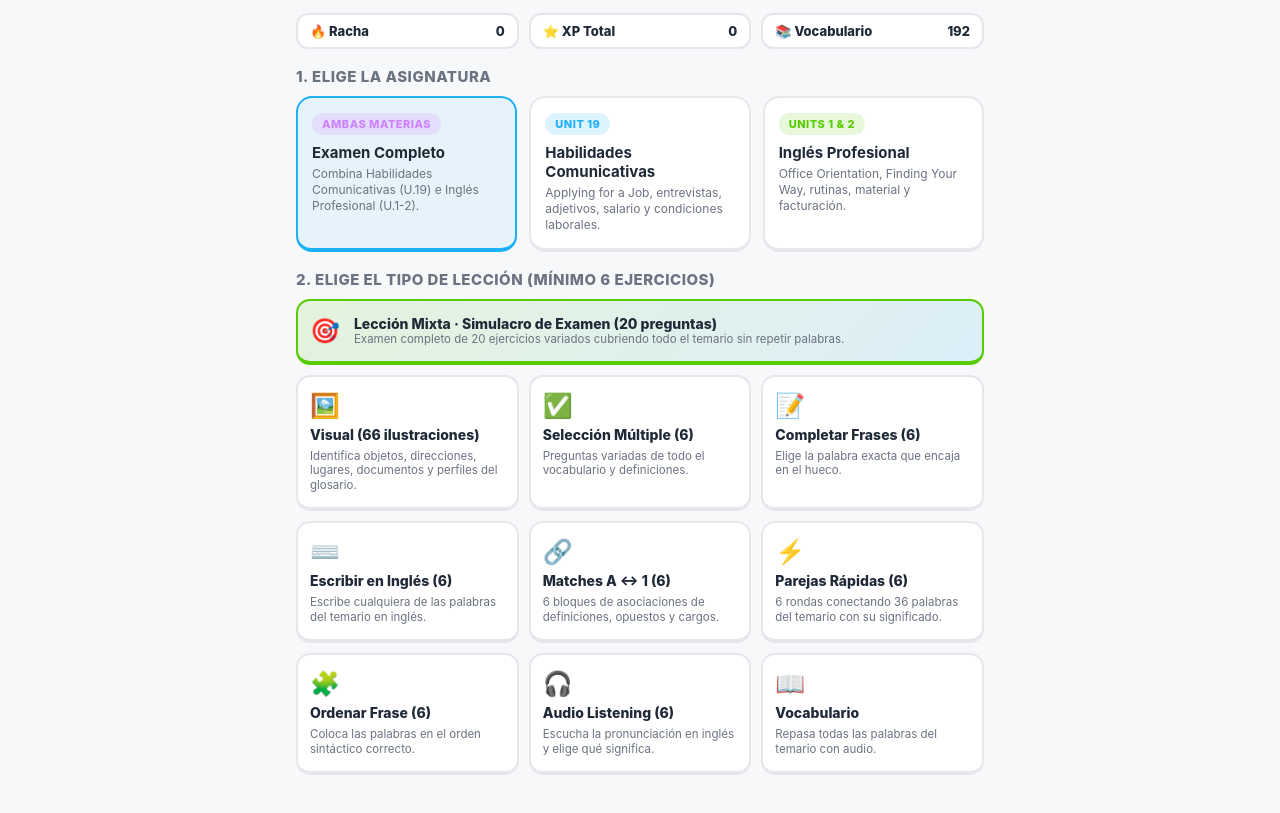
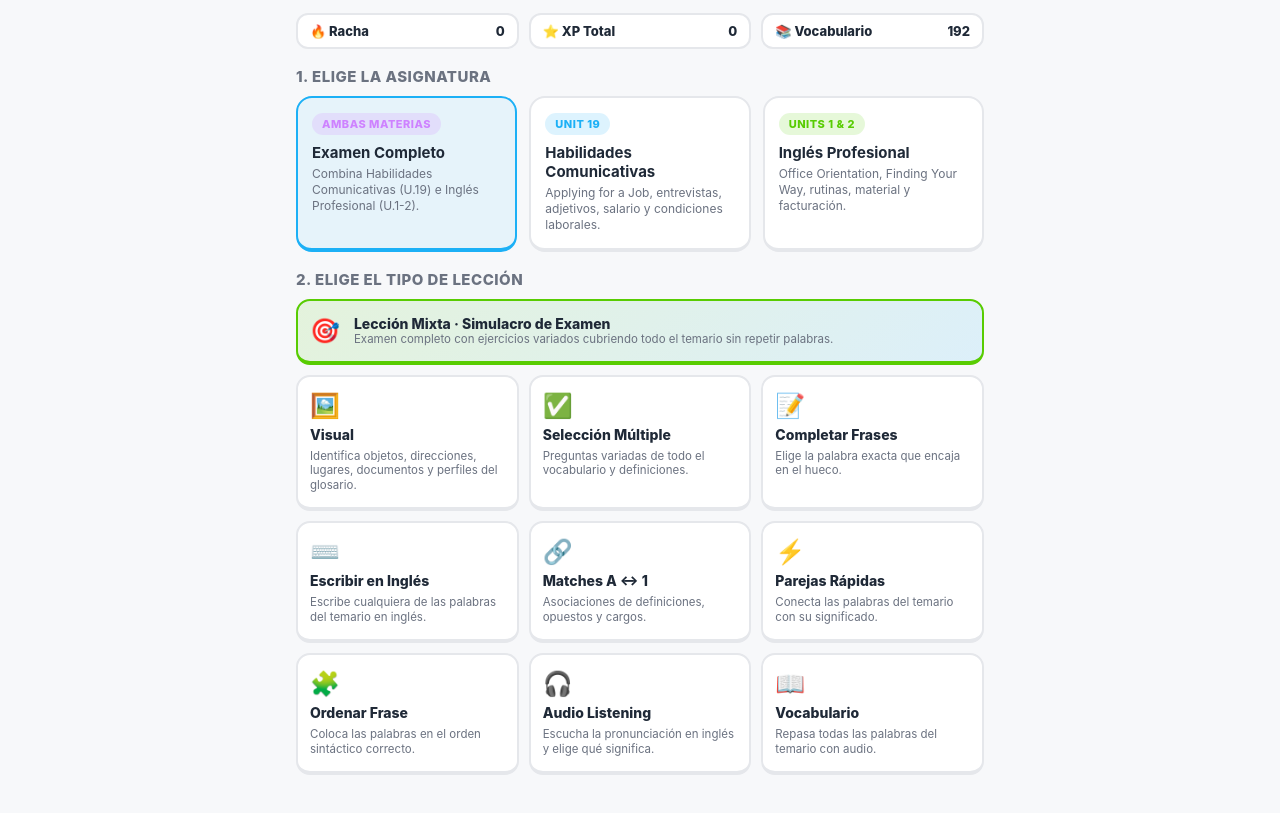
Before and after one commit to yv07-tech/Ruti, a plain HTML site: page index.html in a window 1280 px wide. Shown: the part 71-884 px from the top of the page. Drawn offline with Linux system fonts and the light colour scheme.

Commit message:
Update index.html

```diff
--- a/index.html
+++ b/index.html
@@ -824,61 +824,61 @@
         </div>
       </div>
 
-      <div class="section-title">2. Elige el tipo de lección (Mínimo 6 ejercicios)</div>
+      <div class="section-title">2. Elige el tipo de lección</div>
       <div class="modes-grid">
         <button class="mode-btn featured" onclick="startMode('mixed')">
           <span class="mode-icon">🎯</span>
           <div>
-            <div class="mode-name">Lección Mixta · Simulacro de Examen (20 preguntas)</div>
-            <div class="mode-desc">Examen completo de 20 ejercicios variados cubriendo todo el temario sin repetir palabras.</div>
+            <div class="mode-name">Lección Mixta · Simulacro de Examen</div>
+            <div class="mode-desc">Examen completo con ejercicios variados cubriendo todo el temario sin repetir palabras.</div>
           </div>
         </button>
 
         <button class="mode-btn" onclick="startMode('visual')">
           <span class="mode-icon">🖼️</span>
-          <div class="mode-name">Visual (66 ilustraciones)</div>
+          <div class="mode-name">Visual</div>
           <div class="mode-desc">Identifica objetos, direcciones, lugares, documentos y perfiles del glosario.</div>
         </button>
 
         <button class="mode-btn" onclick="startMode('mcq')">
           <span class="mode-icon">✅</span>
-          <div class="mode-name">Selección Múltiple (6)</div>
+          <div class="mode-name">Selección Múltiple</div>
           <div class="mode-desc">Preguntas variadas de todo el vocabulario y definiciones.</div>
         </button>
 
         <button class="mode-btn" onclick="startMode('fill')">
           <span class="mode-icon">📝</span>
-          <div class="mode-name">Completar Frases (6)</div>
+          <div class="mode-name">Completar Frases</div>
           <div class="mode-desc">Elige la palabra exacta que encaja en el hueco.</div>
         </button>
 
         <button class="mode-btn" onclick="startMode('write')">
           <span class="mode-icon">⌨️</span>
-          <div class="mode-name">Escribir en Inglés (6)</div>
+          <div class="mode-name">Escribir en Inglés</div>
           <div class="mode-desc">Escribe cualquiera de las palabras del temario en inglés.</div>
         </button>
 
         <button class="mode-btn" onclick="startMode('bookmatch')">
           <span class="mode-icon">🔗</span>
-          <div class="mode-name">Matches A ↔ 1 (6)</div>
-          <div class="mode-desc">6 bloques de asociaciones de definiciones, opuestos y cargos.</div>
+          <div class="mode-name">Matches A ↔ 1</div>
+          <div class="mode-desc">Asociaciones de definiciones, opuestos y cargos.</div>
         </button>
 
         <button class="mode-btn" onclick="startMode('pairs')">
           <span class="mode-icon">⚡</span>
-          <div class="mode-name">Parejas Rápidas (6)</div>
-          <div class="mode-desc">6 rondas conectando 36 palabras del temario con su significado.</div>
+          <div class="mode-name">Parejas Rápidas</div>
+          <div class="mode-desc">Conecta las palabras del temario con su significado.</div>
         </button>
 
         <button class="mode-btn" onclick="startMode('order')">
           <span class="mode-icon">🧩</span>
-          <div class="mode-name">Ordenar Frase (6)</div>
+          <div class="mode-name">Ordenar Frase</div>
           <div class="mode-desc">Coloca las palabras en el orden sintáctico correcto.</div>
         </button>
 
         <button class="mode-btn" onclick="startMode('audio')">
           <span class="mode-icon">🎧</span>
-          <div class="mode-name">Audio Listening (6)</div>
+          <div class="mode-name">Audio Listening</div>
           <div class="mode-desc">Escucha la pronunciación en inglés y elige qué significa.</div>
         </button>
 
@@ -975,7 +975,7 @@
       window.speechSynthesis.speak(utter);
     }
 
-    /* ================= 66 ILUSTRACIONES VECTORIALES DEL GLOSARIO ================= */
+    /* ================= ILUSTRACIONES VECTORIALES DEL GLOSARIO ================= */
     const SVGS = {
       staples: `<svg viewBox="0 0 120 120"><rect x="20" y="52" width="80" height="46" rx="6" fill="#1cb0f6" stroke="#148bc4" stroke-width="3"/><polygon points="20,52 34,34 86,34 100,52" fill="#7dd3fc" stroke="#148bc4" stroke-width="3"/><rect x="28" y="64" width="64" height="22" rx="4" fill="#ffffff"/><text x="60" y="79" font-size="11" font-weight="900" fill="#148bc4" text-anchor="middle">STAPLES</text><path d="M40 46 V24 H56 V46 M64 46 V24 H80 V46" fill="none" stroke="#64748b" stroke-width="4" stroke-linecap="round"/></svg>`,
       sticky_tape: `<svg viewBox="0 0 120 120"><circle cx="52" cy="62" r="32" fill="#fde047" stroke="#ca8a04" stroke-width="3"/><circle cx="52" cy="62" r="14" fill="#ffffff" stroke="#ca8a04" stroke-width="3"/><path d="M78 44 L104 38 L104 56 L72 62" fill="#fef08a" stroke="#ca8a04" stroke-width="2.5"/></svg>`,
@@ -1049,7 +1049,7 @@
       dozen: `<svg viewBox="0 0 120 120"><rect x="20" y="26" width="80" height="68" rx="14" fill="#ffc800" stroke="#d9a800" stroke-width="3"/><text x="60" y="74" font-size="44" font-weight="900" fill="#1f2937" text-anchor="middle">12</text></svg>`
     };
 
-    /* ================= 192 PALABRAS Y EXPRESIONES OFICIALES ================= */
+    /* ================= PALABRAS Y EXPRESIONES OFICIALES ================= */
     const VOCAB_DB = [
       // HABILIDADES COMUNICATIVAS · UNIT 19
       { subj: "comm", en: "advanced", es: "avanzado" },
@@ -1248,7 +1248,7 @@
       { subj: "prof", en: "visitor's pass", es: "pase de visitante" }
     ];
 
-    /* ================= 66 PREGUNTAS VISUALES DEL GLOSARIO ================= */
+    /* ================= PREGUNTAS VISUALES DEL GLOSARIO ================= */
     const VISUAL_QUESTIONS = [
       // Material y equipos de oficina (Inglés Profesional)
       { id: "v1", subj: "prof", svg: "staples", prompt: "Completa la expresión: 'A box of ____'", answer: "staples", options: ["staples", "highlighters", "sticky tape", "paper"], enTerm: "a box of staples", esTerm: "una caja de grapas" },
@@ -1544,7 +1544,7 @@
       return a;
     }
 
-    /* ================= DYNAMIC GENERATORS USING ALL 192 WORDS ================= */
+    /* ================= DYNAMIC GENERATORS ================= */
     function buildDynamicMcqQuestions(count = ROUND_SIZE) {
       const vocabPool = filterBySubj(VOCAB_DB);
       const contextPool = filterBySubj(CONTEXT_MCQ_QUESTIONS);
@@ -1666,7 +1666,7 @@
         sets.push({
           type: "pairs",
           subj: selectedSubj,
-          title: `Parejas Rápidas (${i + 1}/${rounds}): Conecta las 6 palabras con su significado`,
+          title: `Parejas Rápidas (${i + 1}/${rounds}): Conecta las palabras con su significado`,
           pairs: slice.map(v => ({ left: v.en, right: v.es }))
         });
       }
```
